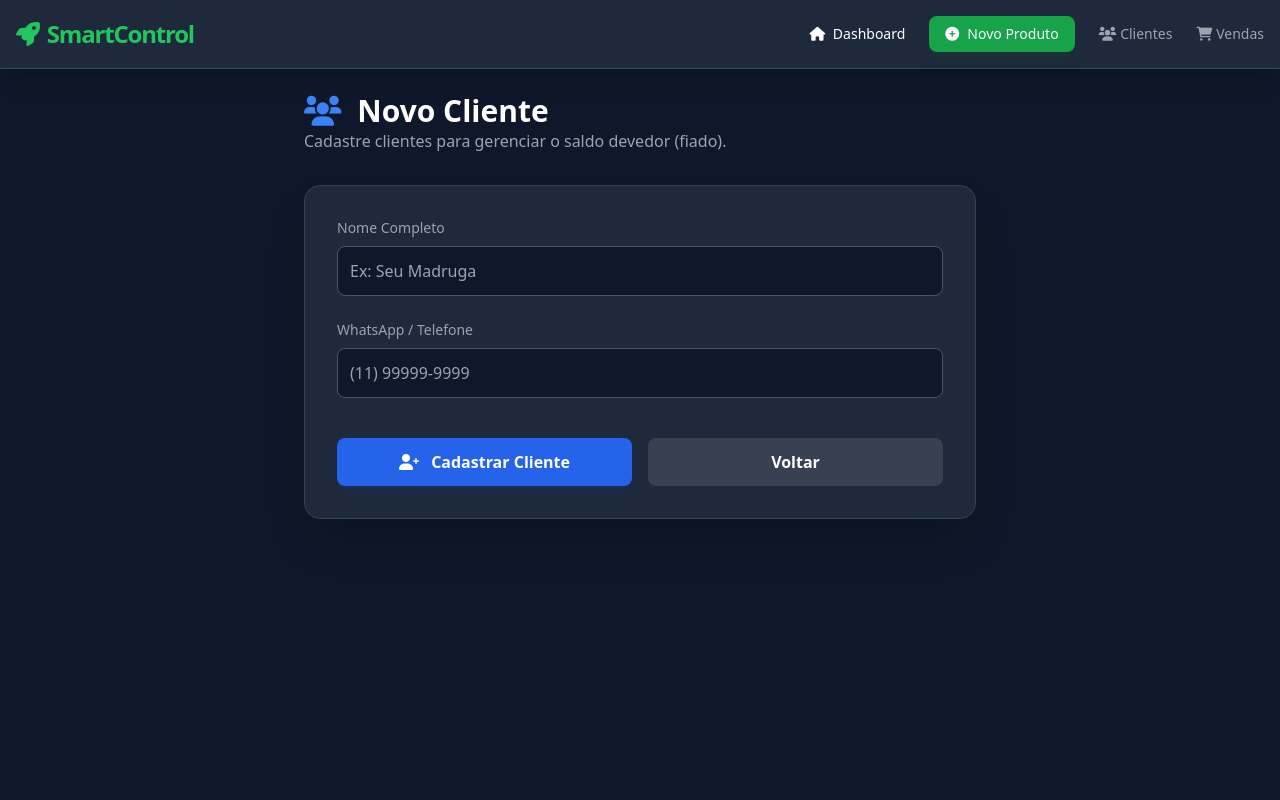
After one commit to jhoelssonmarcelyno-alt/smartcontrol, a Flask app: page /clientes in a window 1280 px wide. The commit adds this page. Run offline with Flask 3, Linux system fonts and the light colour scheme; some libraries are stand-ins or nearby versions.

Commit message:
Fase 3: Cadastro de Clientes e Menu corrigidos

```diff
--- a/app.py
+++ b/app.py
@@ -1,17 +1,15 @@
 from flask import Flask, render_template, request, redirect, url_for
-from models import listar_produtos, listar_clientes
+from models import listar_produtos, listar_clientes, cadastrar_produto, cadastrar_cliente
 
 app = Flask(__name__)
 
+# ROTA 1: DASHBOARD (PÁGINA INICIAL)
 @app.route('/')
 def index():
-    # Buscando dados reais do banco que você já testou
     produtos = listar_produtos()
     clientes = listar_clientes()
 
-    # Cálculos para o Dashboard
     total_estoque = sum(p['quantidade'] for p in produtos)
-    # Soma o saldo devedor de todos os clientes para mostrar o total de fiados
     total_fiado = sum(c['saldo_devedor'] for c in clientes)
 
     return render_template('index.html',
@@ -19,5 +17,39 @@ def index():
                            total_estoque=total_estoque,
                            total_fiado=total_fiado)
 
+# ROTA 2: CADASTRO DE PRODUTOS
+@app.route('/produtos', methods=['GET', 'POST'])
+def produtos():
+    if request.method == 'POST':
+        try:
+            nome = request.form['nome']
+            preco_custo = float(request.form['preco_custo'])
+            preco_venda = float(request.form['preco_venda'])
+            quantidade = int(request.form['quantidade'])
+
+            cadastrar_produto(nome, preco_custo, preco_venda, quantidade)
+            return redirect(url_for('index'))
+        except Exception as e:
+            print(f"❌ Erro ao cadastrar produto: {e}")
+            return "Erro nos dados do produto."
+
+    return render_template('produtos.html')
+
+# ROTA 3: CADASTRO DE CLIENTES
+@app.route('/clientes', methods=['GET', 'POST'])
+def clientes():
+    if request.method == 'POST':
+        try:
+            nome = request.form['nome']
+            telefone = request.form['telefone']
+
+            cadastrar_cliente(nome, telefone)
+            return redirect(url_for('index'))
+        except Exception as e:
+            print(f"❌ Erro ao cadastrar cliente: {e}")
+            return "Erro nos dados do cliente."
+
+    return render_template('clientes.html')
+
 if __name__ == '__main__':
     app.run(debug=True)
--- /dev/null
+++ b/templates/clientes.html
@@ -0,0 +1,33 @@
+{% extends 'layout.html' %}
+
+{% block content %}
+<div class="max-w-2xl mx-auto">
+    <div class="mb-8 text-center md:text-left">
+        <h2 class="text-3xl font-bold text-white"><i class="fas fa-users text-blue-500 mr-2"></i> Novo Cliente</h2>
+        <p class="text-gray-400">Cadastre clientes para gerenciar o saldo devedor (fiado).</p>
+    </div>
+
+    <form method="POST" class="bg-[#1e293b] p-8 rounded-2xl border border-gray-700 shadow-2xl space-y-6">
+        <div>
+            <label class="block text-sm font-medium text-gray-400 mb-2">Nome Completo</label>
+            <input type="text" name="nome" required placeholder="Ex: Seu Madruga"
+                   class="w-full bg-[#0f172a] border border-gray-600 rounded-lg p-3 text-white focus:border-blue-500 outline-none transition">
+        </div>
+
+        <div>
+            <label class="block text-sm font-medium text-gray-400 mb-2">WhatsApp / Telefone</label>
+            <input type="text" name="telefone" placeholder="(11) 99999-9999"
+                   class="w-full bg-[#0f172a] border border-gray-600 rounded-lg p-3 text-white focus:border-blue-500 outline-none transition">
+        </div>
+
+        <div class="flex space-x-4 pt-4">
+            <button type="submit" class="flex-1 bg-blue-600 hover:bg-blue-700 text-white font-bold py-3 rounded-lg transition shadow-lg shadow-blue-900/20">
+                <i class="fas fa-user-plus mr-2"></i> Cadastrar Cliente
+            </button>
+            <a href="/" class="flex-1 bg-gray-700 hover:bg-gray-600 text-center py-3 rounded-lg font-bold transition">
+                Voltar
+            </a>
+        </div>
+    </form>
+</div>
+{% endblock %}
--- a/templates/layout.html
+++ b/templates/layout.html
@@ -11,14 +11,26 @@
 
     <nav class="bg-[#1e293b] p-4 border-b border-green-500/30 shadow-xl">
         <div class="container mx-auto flex justify-between items-center">
-            <h1 class="text-2xl font-bold text-green-500 tracking-tighter">
+            <h1 class="text-2xl font-bold text-green-500 tracking-tighter cursor-pointer" onclick="window.location.href='/'">
                 <i class="fas fa-rocket mr-2"></i>SmartControl
             </h1>
-            <div class="hidden md:flex space-x-8 text-sm font-medium">
-                <a href="/" class="hover:text-green-500 transition">Dashboard</a>
-                <a href="#" class="hover:text-green-500 transition text-gray-400">Produtos</a>
-                <a href="#" class="hover:text-green-500 transition text-gray-400">Clientes</a>
-                <a href="#" class="hover:text-green-500 transition text-gray-400">Vendas</a>
+
+            <div class="hidden md:flex space-x-6 text-sm font-medium items-center">
+                <a href="/" class="hover:text-green-500 transition">
+                    <i class="fas fa-home mr-1"></i> Dashboard
+                </a>
+
+                <a href="/produtos" class="bg-green-600 hover:bg-green-700 px-4 py-2 rounded-lg text-white transition flex items-center shadow-lg shadow-green-900/20">
+                    <i class="fas fa-plus-circle mr-2"></i> Novo Produto
+                </a>
+
+                <a href="/clientes" class="hover:text-blue-400 transition text-gray-400 flex items-center">
+                    <i class="fas fa-users mr-1"></i> Clientes
+                </a>
+
+                <a href="/vendas" class="hover:text-yellow-400 transition text-gray-400 flex items-center">
+                    <i class="fas fa-shopping-cart mr-1"></i> Vendas
+                </a>
             </div>
         </div>
     </nav>
```
Also changed, not shown: templates/produtos.html (added, +46 -0 lines).
